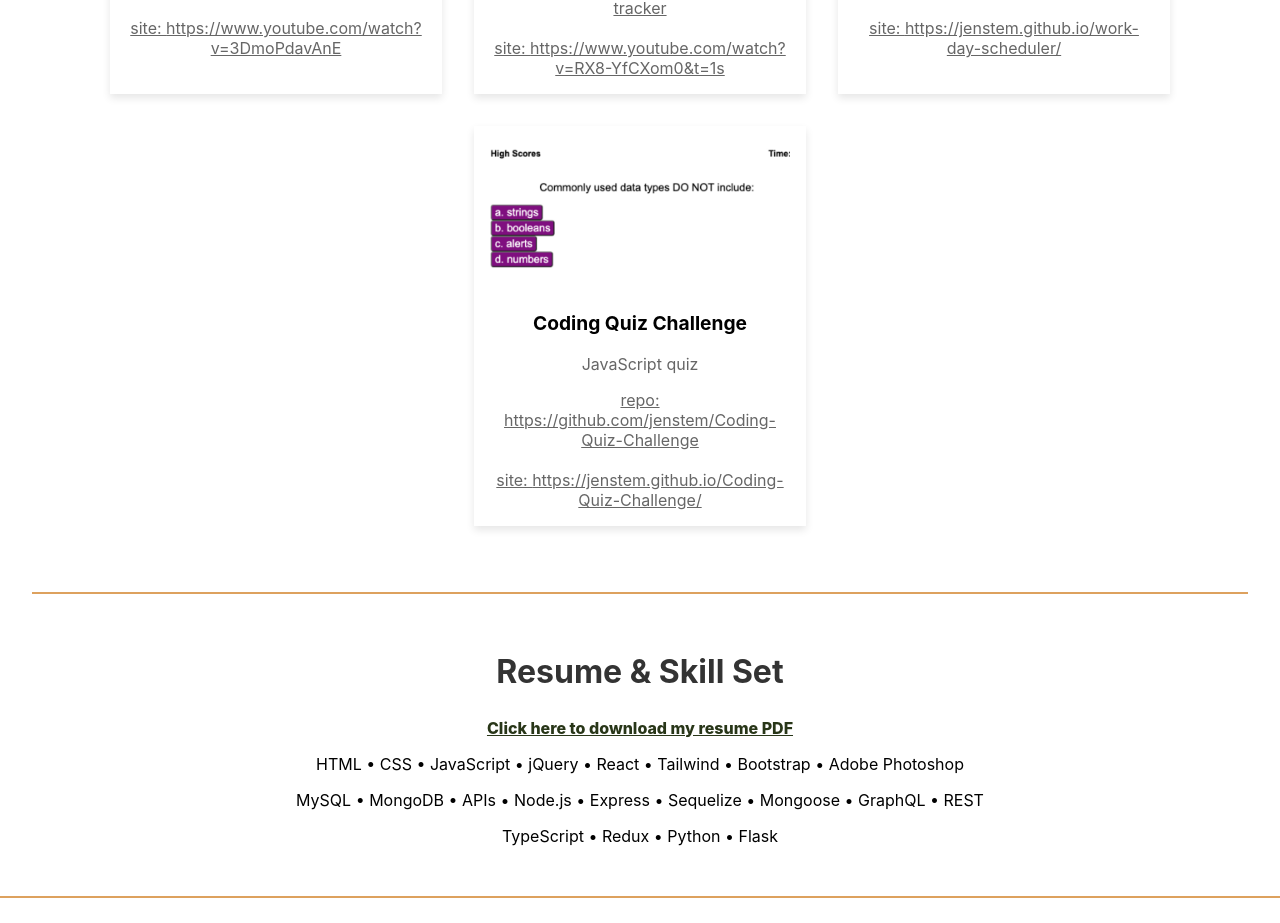
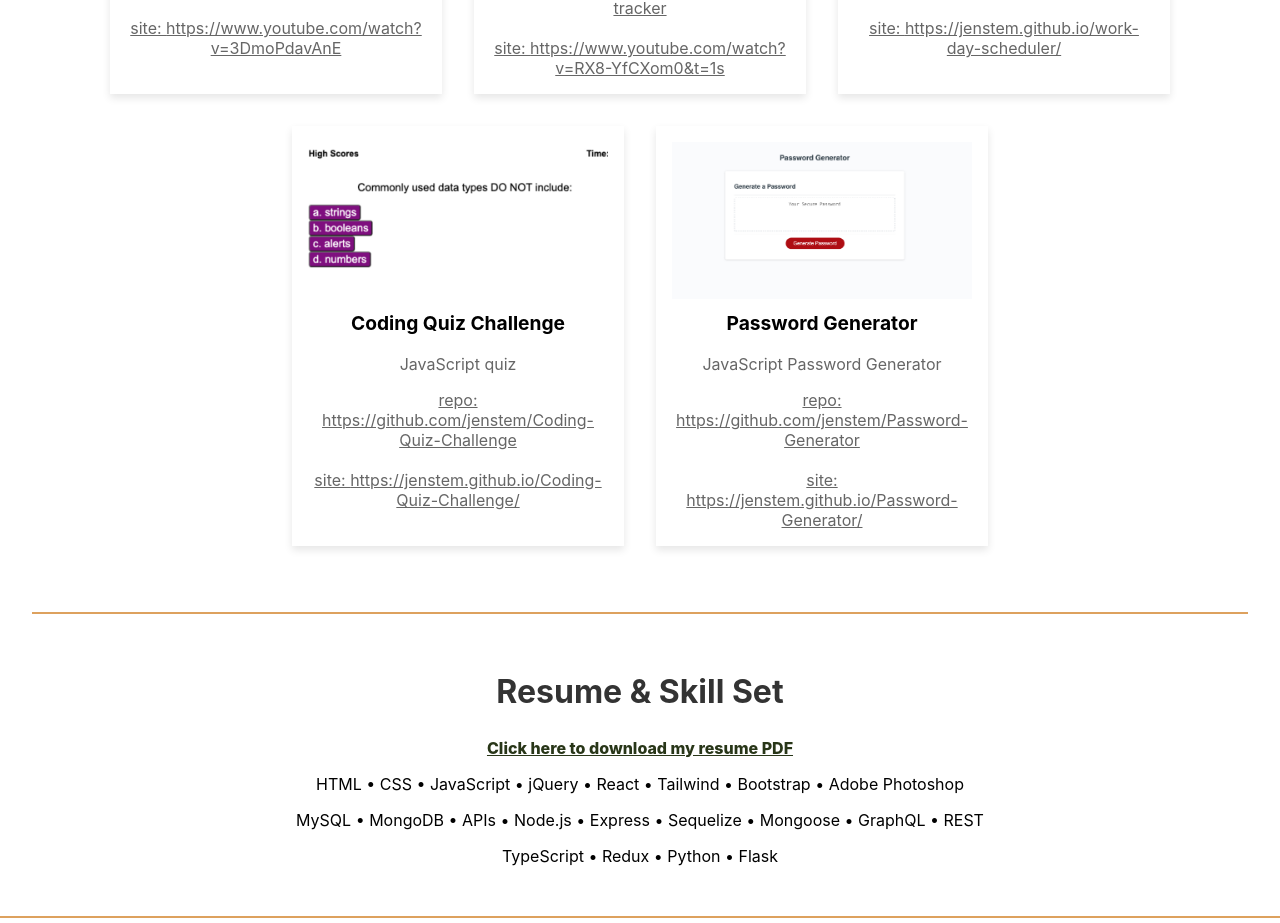
Before and after one commit to jenstem/react-portfolio, a React (Create React App) app: page / in a window 1280 px wide. Shown: the part 2541-3464 px from the top of the page. Built offline with nearby package versions, Linux system fonts and the light colour scheme.

Commit message:
Add password generator to portfolio

```diff
--- a/src/Pages/projects.js
+++ b/src/Pages/projects.js
@@ -1,6 +1,7 @@
 import React from 'react';
 import ProjectCard from '../components/Project/ProjectCard';
 import './projects.css';
+import PWGenerator from '../assets/app-images/pw-generator.jpg';
 import CodeQuiz from '../assets/app-images/code-quiz.jpg';
 import WorkDay from '../assets/app-images/work-day-scheduler.jpg';
 import PWA from '../assets/app-images/PWA.jpg';
@@ -29,6 +30,7 @@ const projectData = [
     { title: 'Employee Tracker', description: 'Command line application', imageUrl: EmployeeTracker, url: "https://github.com/jenstem/employee-tracker", site: "https://www.youtube.com/watch?v=RX8-YfCXom0&t=1s" },
     { title: 'Work Day Scheduler', description: 'JavaScript Calendar app', imageUrl: WorkDay, url: "https://github.com/jenstem/work-day-scheduler", site: "https://jenstem.github.io/work-day-scheduler/" },
     { title: 'Coding Quiz Challenge', description: 'JavaScript quiz', imageUrl: CodeQuiz, url: "https://github.com/jenstem/Coding-Quiz-Challenge", site: "https://jenstem.github.io/Coding-Quiz-Challenge/" },
+    { title: 'Password Generator', description: 'JavaScript Password Generator', imageUrl: PWGenerator, url: "https://github.com/jenstem/Password-Generator", site: "https://jenstem.github.io/Password-Generator/" },
 ];
 
 export default function Projects() {
```
